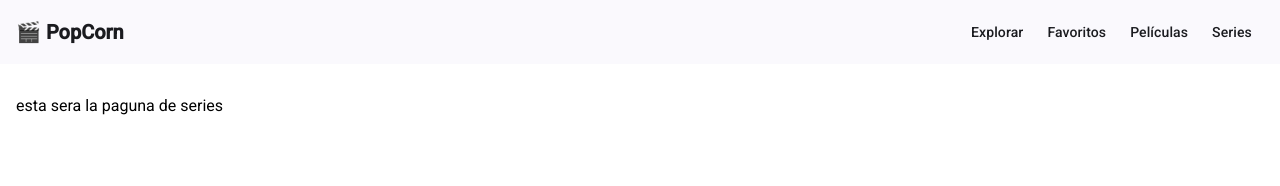
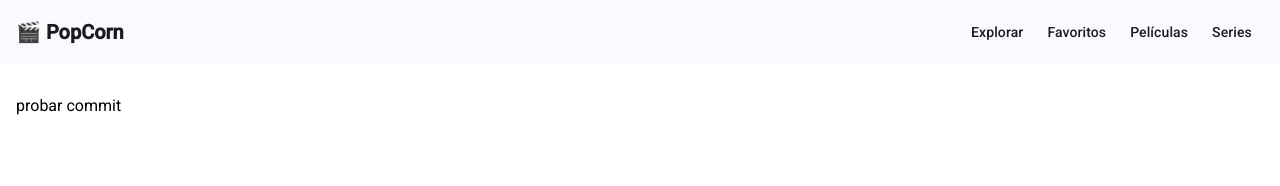
Before and after one commit to PalomaLoboG/popcorn, an Angular app: page /series in a window 1280 px wide. Shown: the top 186 px of the page. Built offline with nearby package versions, Linux system fonts and the light colour scheme.

Commit message:
commit de prueba 2

```diff
--- a/src/app/series/series.component.html
+++ b/src/app/series/series.component.html
@@ -1 +1 @@
-<p>esta sera la paguna de series</p>
+<p>probar commit</p>
```
